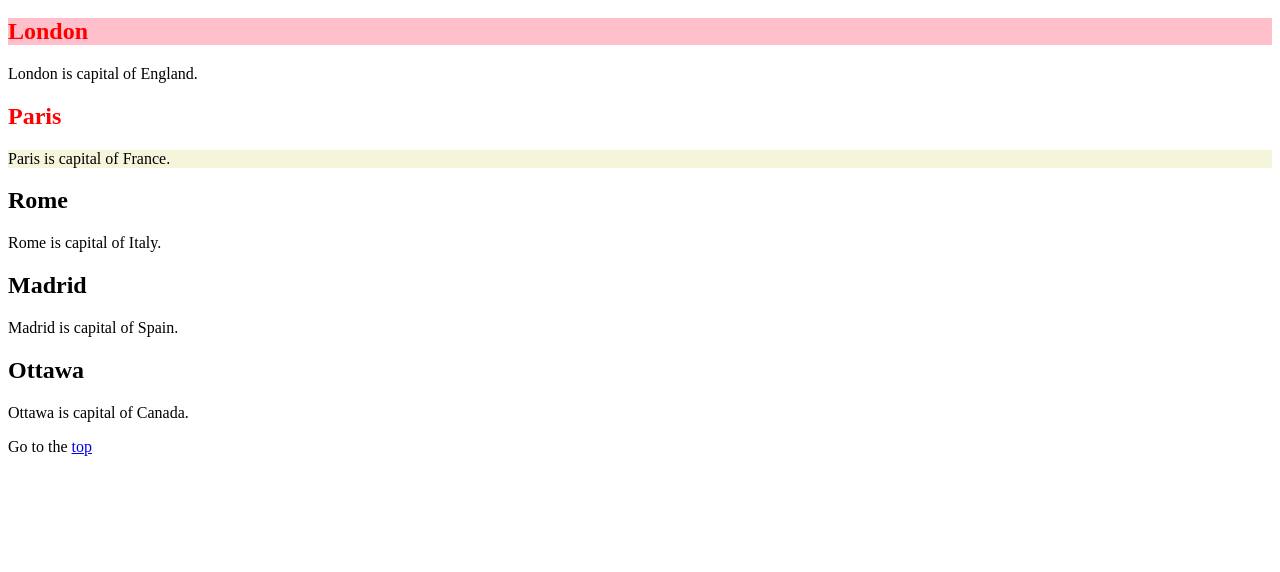
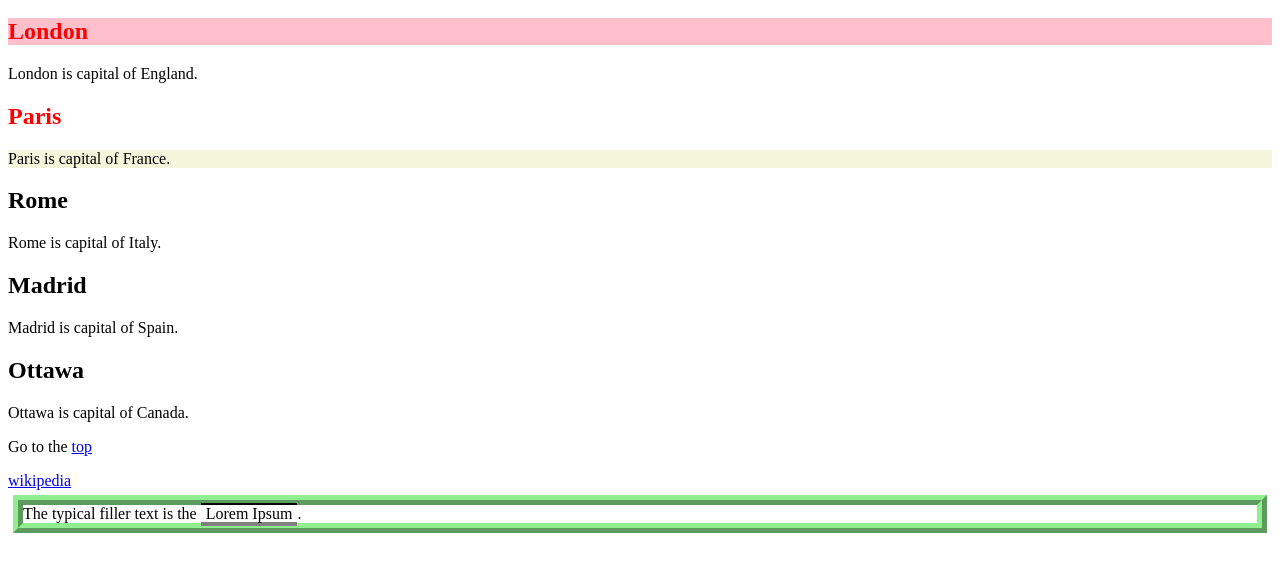
Before and after one commit to nchangizi/week5-setC, a plain HTML site: page index.html in a window 1280 px wide. Shown: the part 100-672 px from the top of the page. Drawn offline with Linux system fonts and the light colour scheme.

Commit message:
border for para and span

```diff
--- a/css/styles.css
+++ b/css/styles.css
@@ -1,14 +1,28 @@
-html{
-    scroll-behavior: smooth;
+html {
+  scroll-behavior: smooth;
 }
-.heading{
-    color:red;
+.heading {
+  color: red;
 }
 
-.paris-paragraph{
-    background-color: beige;
+.paris-paragraph {
+  background-color: beige;
 }
 
-#london-heading{
-    background-color: pink;
+#london-heading {
+  background-color: pink;
 }
+
+span {
+  padding: 0 5px;
+  border-top: 2px black solid;
+  border-bottom: 4px gray solid;
+  /* padding-left: 5px;
+  padding-right: 5px; */
+  /* padding: 0 5px 0 5px; */
+  /* padding: 0 5px 0 ; */
+}
+.para-with-span {
+margin: 5px;
+border: 10px lightgreen ridge;
+}
--- a/index.html
+++ b/index.html
@@ -22,5 +22,10 @@
     <p>Ottawa is capital of Canada.</p>
 
     <p>Go to the <a href="#capitals-heading"> top</a></p>
+    <a
+      href="https://en.wikipedia.org/wiki/Space_Shuttle_Columbia_disaster#Columbia_Accident_Investigation_Board"
+      >wikipedia</a
+    >
+    <p class="para-with-span">The typical filler text is the <span>Lorem Ipsum</span>.</p>
   </body>
 </html>
```
